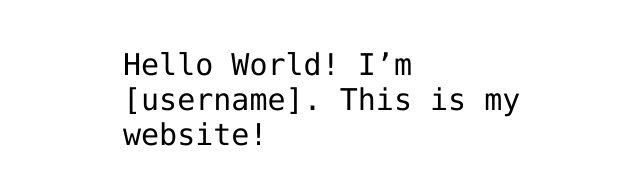
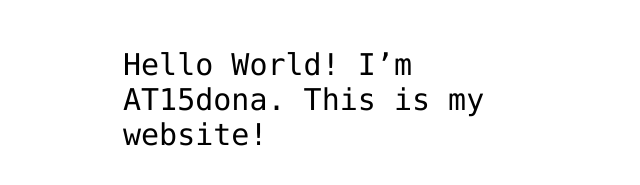
Before and after one commit to AT15dona/AT15dona.github.io, a plain HTML site: page index.html in a window 1280 px wide. Shown: the part 341-526 px from the top of the page, without its empty margins (317-957 px from the left). Drawn offline with Linux system fonts and the light colour scheme.

Commit message:
Fix about username in index.html

```diff
--- a/index.html
+++ b/index.html
@@ -12,7 +12,7 @@
 <img src="https://octodex.github.com/images/daftpunktocat-thomas.gif" id="octocat" alt="octocat-gif" />
 
 <!-- Change this code here by copy and pasting your template on line 15 -->
-<p>Hello World! I’m [username]. This is my website!</p>
+<p>Hello World! I’m AT15dona. This is my website!</p>
 
 </body>
 </html>
```
